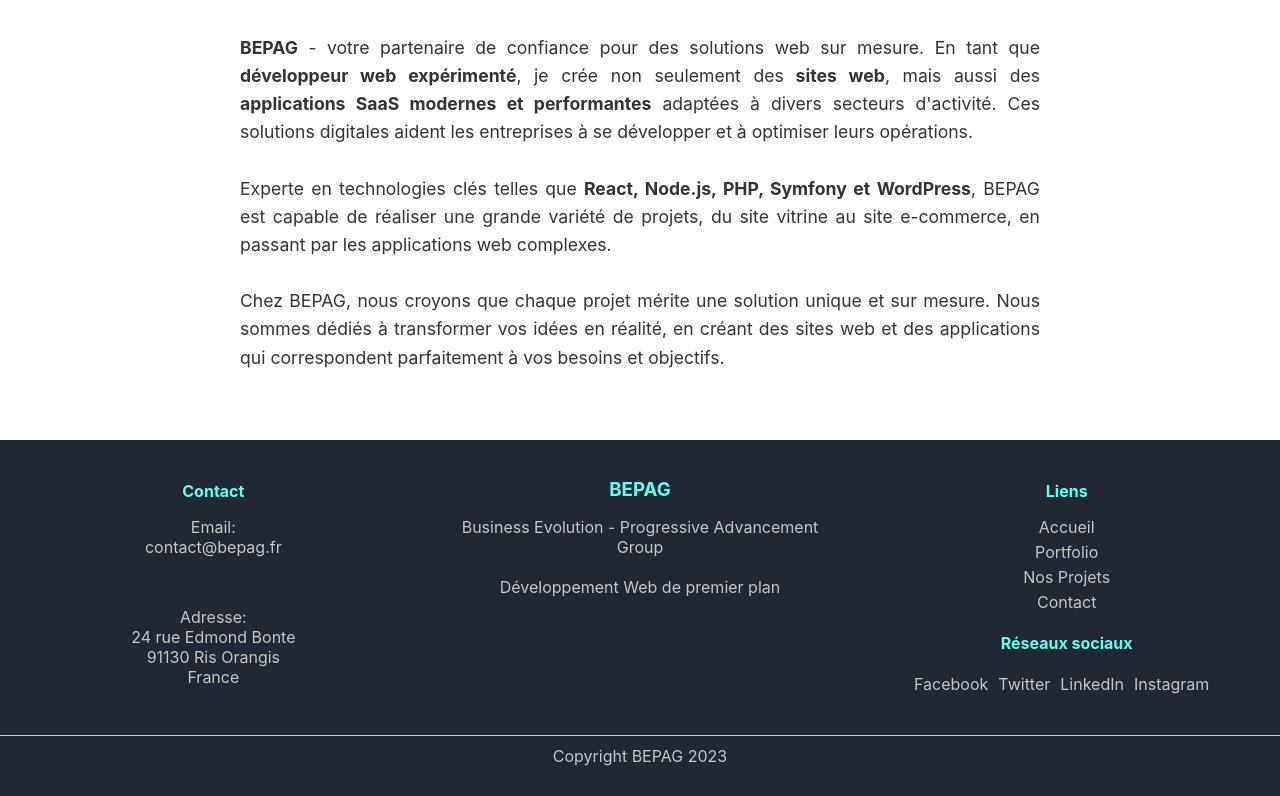
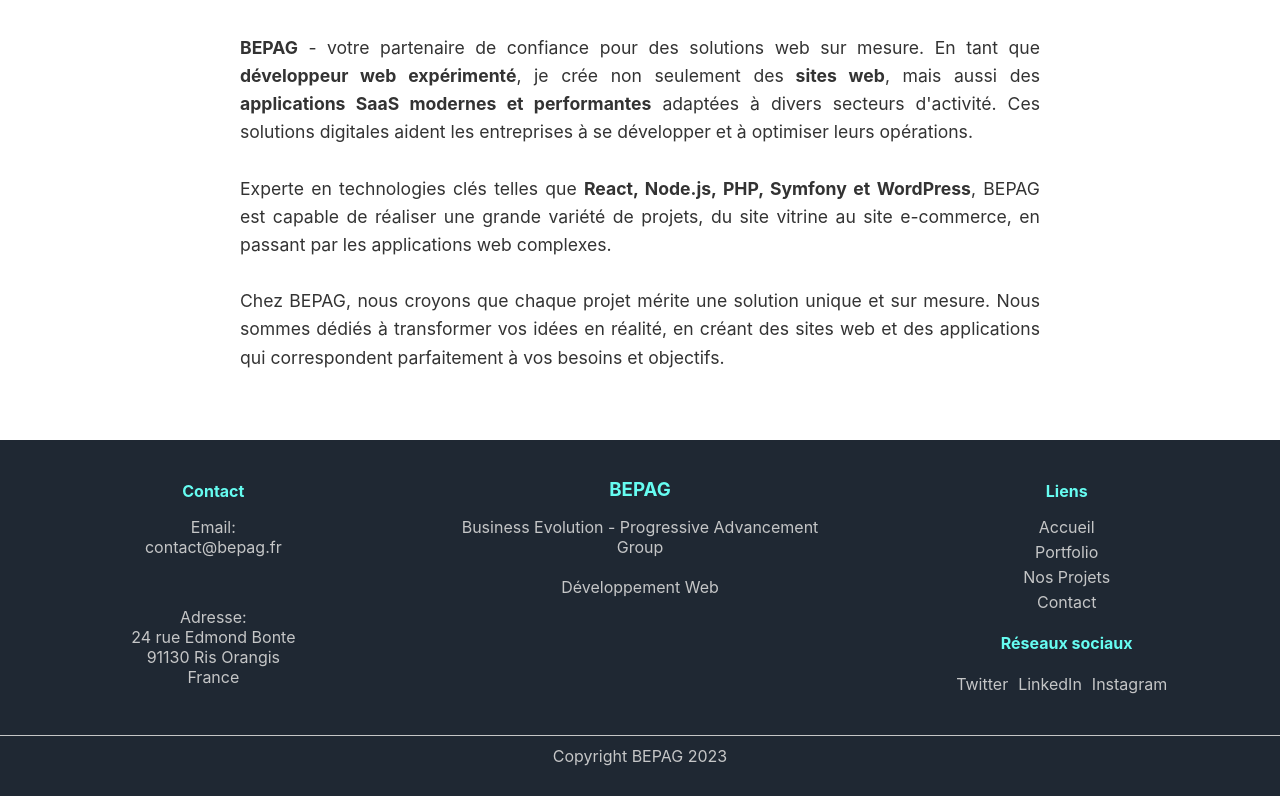
Before and after one commit to mrtchou/sitePerso, a React (Create React App) app in the folder frontend/: page /articles in a window 1280 px wide. Shown: the part 1795-2591 px from the top of the page. Built offline with nearby package versions, Linux system fonts and the light colour scheme.

Commit message:
correction footer reseaux sociaux

```diff
--- a/frontend/src/components/Footer.js
+++ b/frontend/src/components/Footer.js
@@ -30,7 +30,7 @@
           Business Evolution - Progressive Advancement Group
           <br />
           <br />
-          Développement Web de premier plan
+          Développement Web
         </p>
       </div>
       <div className="footer-right">
@@ -55,13 +55,10 @@
           <h4>Réseaux sociaux</h4>
           <ul className="socials">
             <li>
-              <a href="https://www.facebook.com">Facebook</a>
+              <a href="https://twitter.com/leGrandDev">Twitter</a>
             </li>
             <li>
-              <a href="https://twitter.com">Twitter</a>
-            </li>
-            <li>
-              <a href="https://www.linkedin.com">LinkedIn</a>
+              <a href="https://www.linkedin.com/in/bepag/">LinkedIn</a>
             </li>
             <li>
               <a href="https://www.instagram.com">Instagram</a>
```
